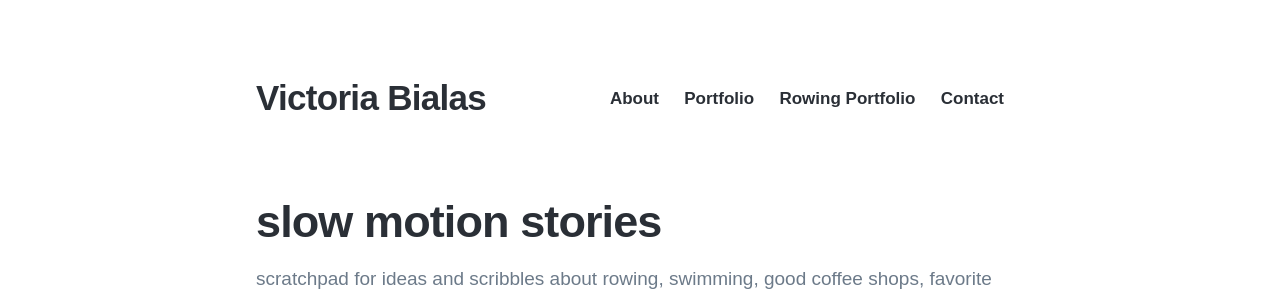
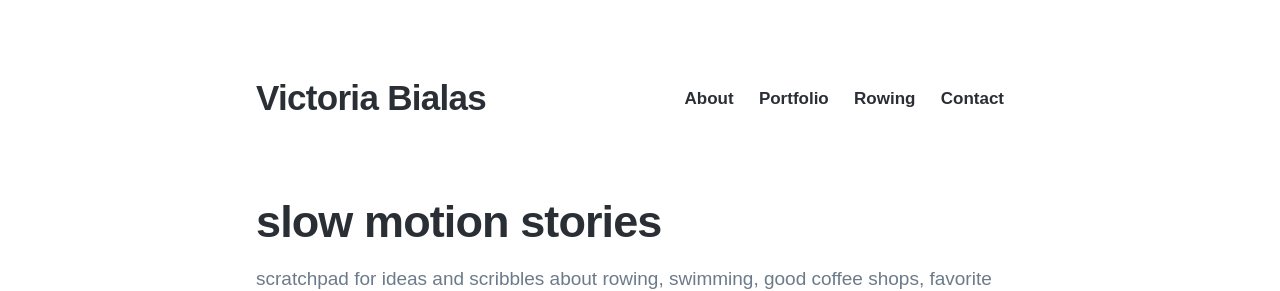
Before and after one commit to londoncalling/slow-motion-stories, a Jekyll site: the page built from index.html, in a window 1280 px wide. Shown: the top 291 px of the page. Built offline with Jekyll 4.4.1, drawn with Linux system fonts in a browser that asks for light colours; nearby versions of some CDN libraries; some web fonts are replaced.

Commit message:
update rowing portfolio menu
Signed-off-by: Victoria Bialas <vicky@confluent.io>

```diff
--- a/_data/settings.yml
+++ b/_data/settings.yml
@@ -16,7 +16,7 @@ menu_settings:
       url: '/about'
     - title: 'Portfolio'
       url: '/portfolio'
-    - title: 'Rowing Portfolio'
+    - title: 'Rowing'
       url: '/portfolio-rowing'
     - title: 'Contact'
       url: '/contact'
```
Also changed, not shown: _pages/portfolio-rowing.md (+1 -1 lines).
